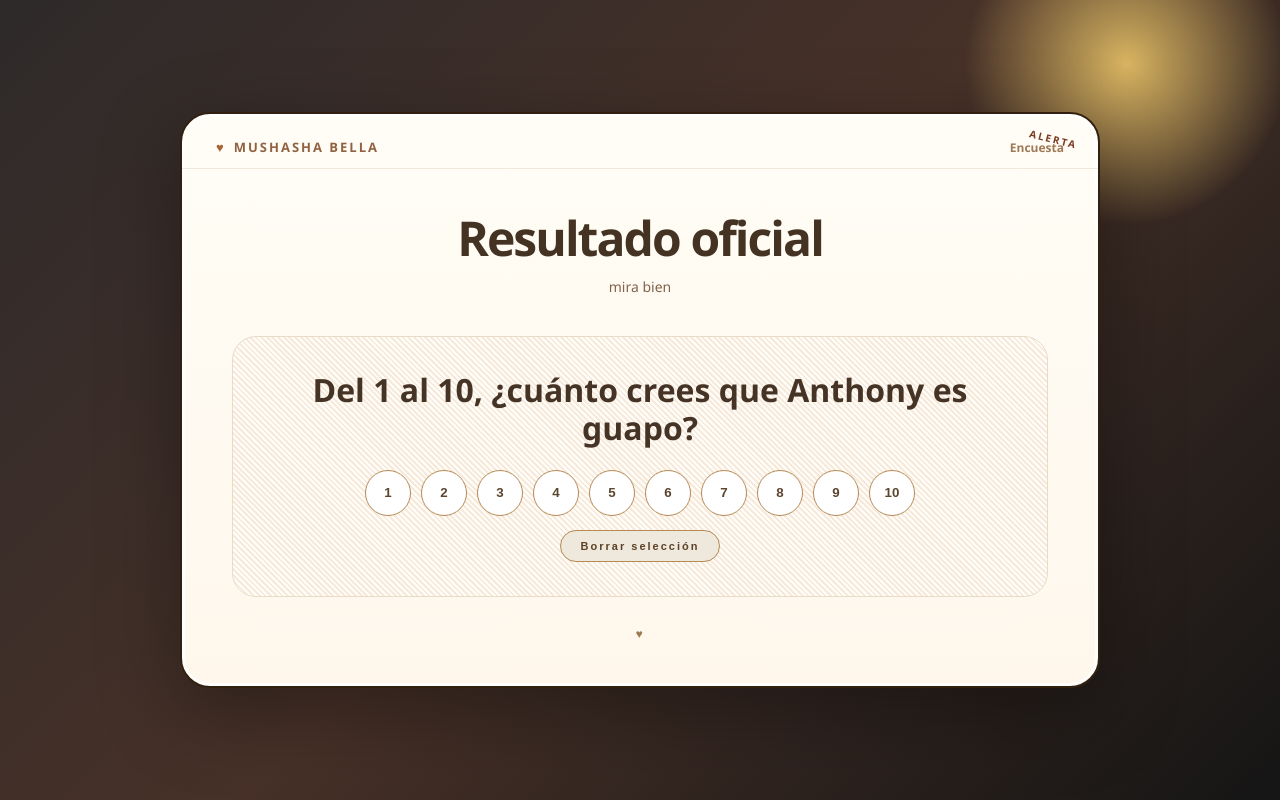
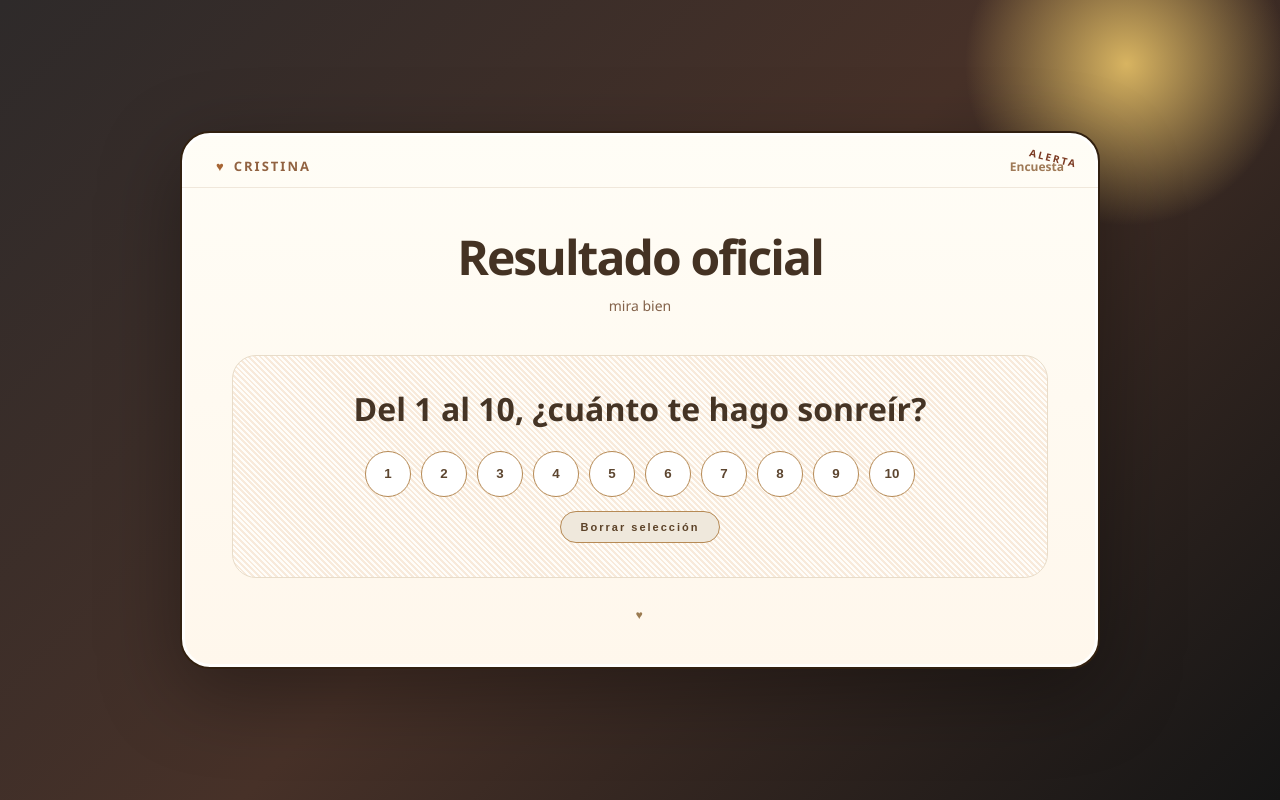
Before and after one commit to Anthonymz04/app_m_a, a website: page index.html in a window 1280 px wide. Drawn offline with Linux system fonts and the light colour scheme.

Commit message:
cambio de frase

```diff
--- a/index.html
+++ b/index.html
@@ -215,7 +215,7 @@
 <body>
   <div class="page">
     <header class="topbar">
-      <div class="brand"><span class="brand-dot">♥</span>Mushasha bella</div>
+      <div class="brand"><span class="brand-dot">♥</span>Cristina</div>
       <div class="date-label">Encuesta</div>
     </header>
 
@@ -226,7 +226,7 @@
       </section>
 
       <section class="question-area">
-        <p class="question">Del 1 al 10, ¿cuánto crees que Anthony es guapo?</p>
+        <p class="question">Del 1 al 10, ¿cuánto te hago sonreír?</p>
 
         <div class="rating-row" aria-label="Selecciona un número">
           <button class="rating-button" type="button">1</button>
@@ -248,7 +248,7 @@
         <section class="result-panel" id="resultPanel">
           <div class="result-label">Tu elección fue</div>
           <div class="result-number" id="selectedNumber">10</div>
-          <div class="answer-text" id="selectedText">Felicidades, Mushasha bella. Elegiste el 10. Anthony es muy guapo.</div>
+          <div class="answer-text" id="selectedText">Felicidades, Cristina. Elegiste el 10. Anthony te hace sonreír mucho.</div>
         </section>
       </section>
 
@@ -268,7 +268,7 @@
         buttons.forEach((item) => item.classList.toggle('selected', item === button));
         resultPanel.classList.add('visible');
         selectedNumber.textContent = '10';
-        selectedText.textContent = 'Felicidades, María Ángel. Elegiste el 10. Anthony es muy guapo.';
+        selectedText.textContent = 'Felicidades, Cristina. Elegiste el 10. Anthony te hace sonreír mucho.';
       });
     });
 
```
